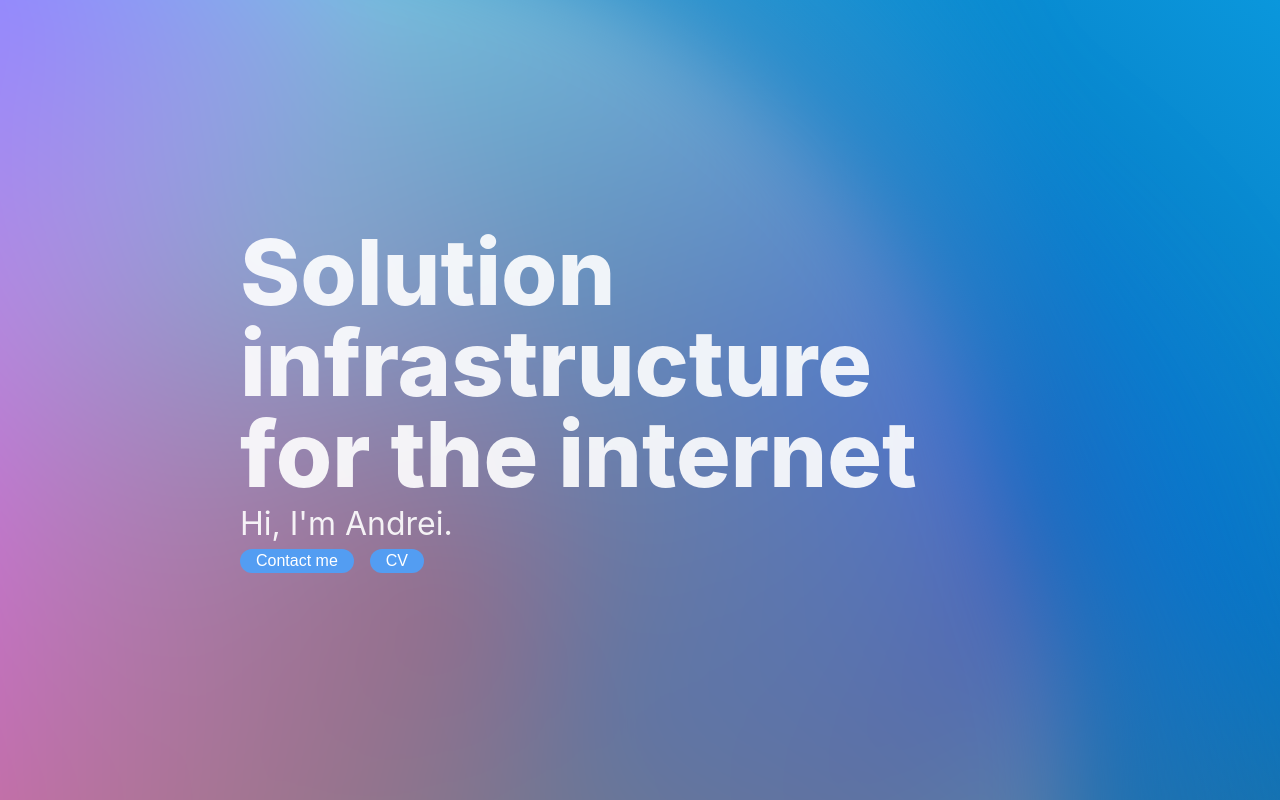
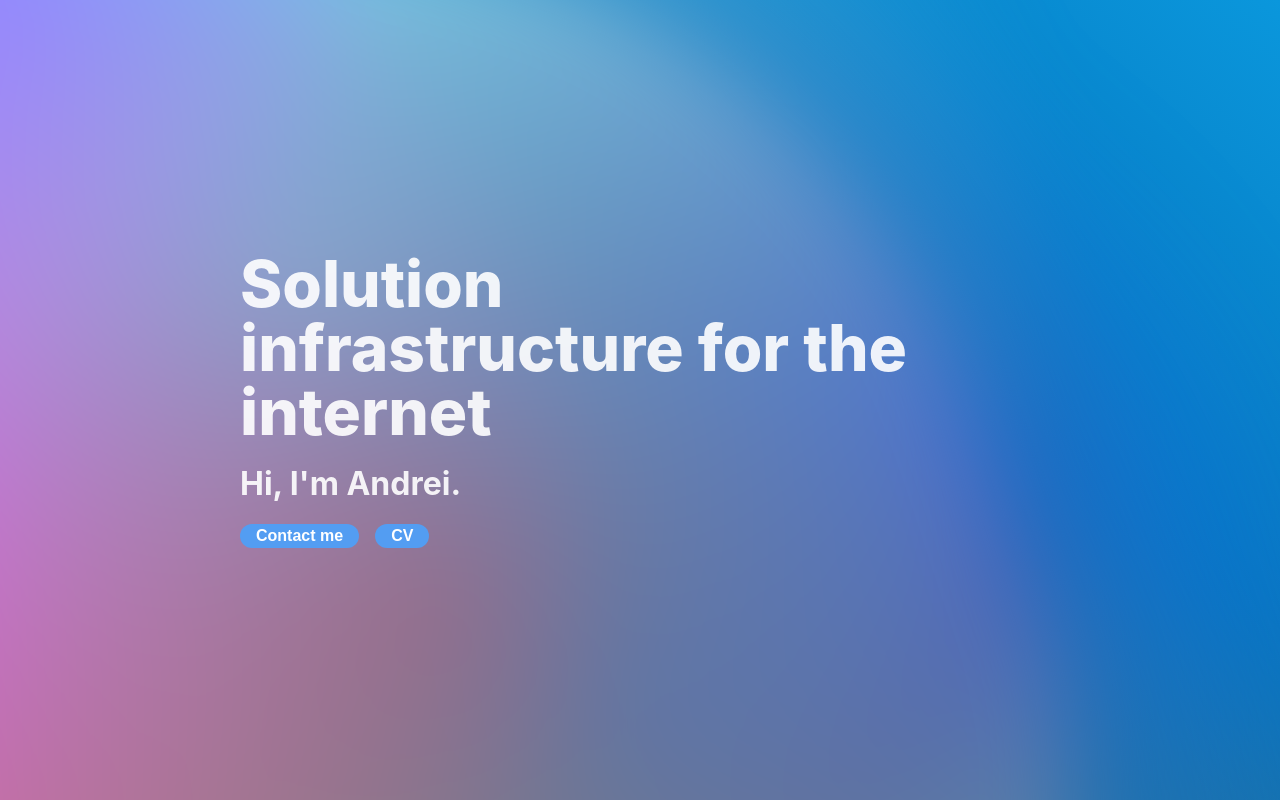
Before and after one commit to Popa-Andrei-Valentin/My_Portofolio, a React (Vite) app: page / in a window 1280 px wide. Shown: the top 800 px of the page. Built offline with nearby package versions, Linux system fonts and the light colour scheme.

Commit message:
Add style variables in Jumbotron

```diff
--- a/src/components/Jumbotron/Jumbotron.css
+++ b/src/components/Jumbotron/Jumbotron.css
@@ -61,15 +61,17 @@ h1 {
   color: white;
   opacity: 0.9;
   user-select: none;
-  font-size: 5.7rem;
+  font-size: var(--heading-size);
   line-height: 1;
   width: 90%;
 }
 
-span {
-   font-weight: 400;
+h2 {
+   margin-top: 1rem;
+   margin-bottom: 0;
+   font-weight: 700;
    color: white;
-   font-size: 2em;
+   font-size: var(--subtitle-size);
    opacity: 0.9;
    user-select: none;
 }
@@ -187,9 +189,9 @@ span {
   outline: none;
 
   text-decoration: none;
-  font-weight: 425;
-  font-size: 1rem;
-
+  font-weight: 700;
+  font-size: var(--button-text-size);
+  margin-top: 1rem;
   color: white;
   background-color: #539df2;
 }
--- a/src/components/Jumbotron/Jumbotron.jsx
+++ b/src/components/Jumbotron/Jumbotron.jsx
@@ -6,7 +6,7 @@ export default function Jumbotron() {
             <div className='jumbotron-container'>
                 <div className='jumbotron-text'>
                     <h1>Solution infrastructure for the internet</h1>
-                    <span>Hi, I'm Andrei.</span>
+                    <h2>Hi, I'm Andrei.</h2>
 										<div className='button-container'>
 											<button className='btn-standard'>Contact me</button>
 											<button className='btn-standard btn-cv'>CV</button>
```
